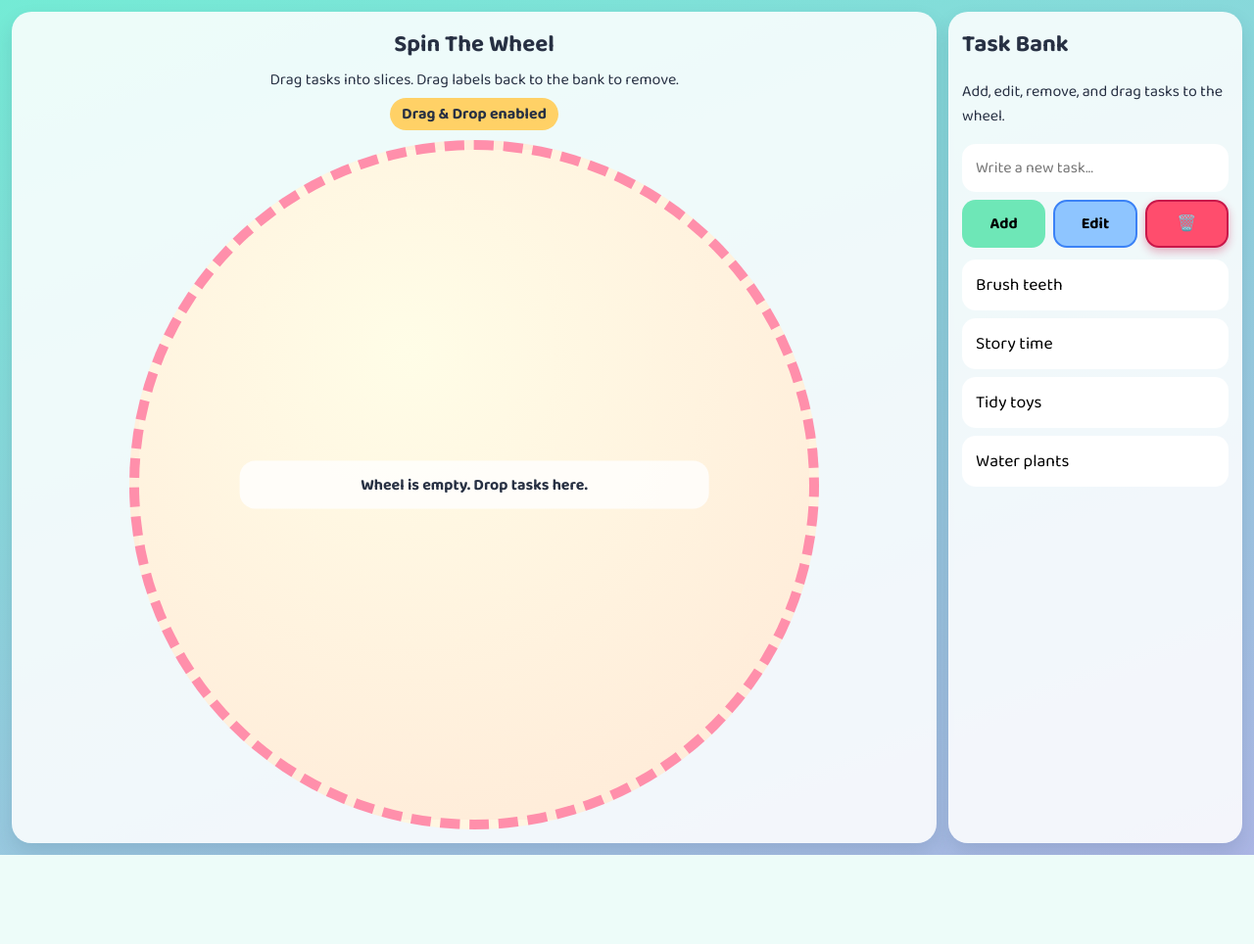
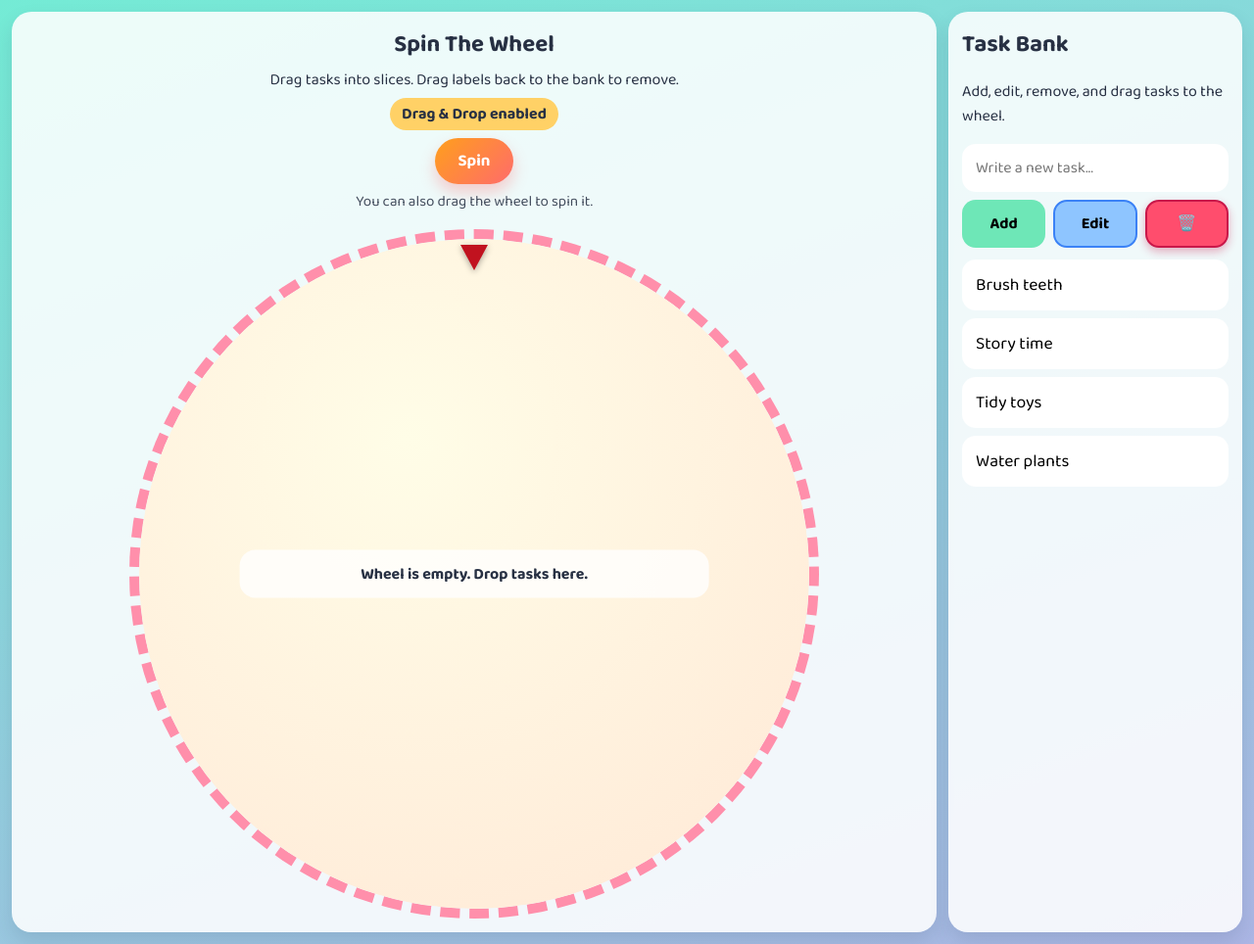
Before and after one commit to Shai2u/spin_the_wheel_game, a Django app: page / in a window 1280 px wide. Shown: the whole page at 98% size. Before the commit the page ends 873 px from the top, so only its background shows below. Run offline with Django 4.2, Linux system fonts and the light colour scheme.

Commit message:
Enhance Wheelgame functionality: implement spinning mechanics with drag-to-spin support, add winner selection logic, and improve UI with new spin button and controls. Update styles for better user interaction and visual feedback.

```diff
--- a/static/wheelgame/app.js
+++ b/static/wheelgame/app.js
@@ -1,4 +1,4 @@
-const { useEffect, useMemo, useState } = React;
+const { useEffect, useMemo, useRef, useState } = React;
 
 const STORAGE_KEY = "wheelgame_task_bank_v1";
 const SLICE_COLORS = [
@@ -22,13 +22,16 @@ function isHebrewText(value) {
 
 function buildSliceLabelStyle(index, total) {
   const angleStep = 360 / total;
-  const midAngle = index * angleStep + angleStep / 2;
-  const radians = (midAngle * Math.PI) / 180;
+  const midAngleFromTop = index * angleStep + angleStep / 2;
+  const angleFromRight = midAngleFromTop - 90;
+  const radians = (angleFromRight * Math.PI) / 180;
   const radiusPercent = 33;
   const left = 50 + Math.cos(radians) * radiusPercent;
   const top = 50 + Math.sin(radians) * radiusPercent;
   const readableRotation =
-    midAngle > 90 && midAngle < 270 ? midAngle + 180 : midAngle;
+    angleFromRight > 90 && angleFromRight < 270
+      ? angleFromRight + 180
+      : angleFromRight;
 
   return {
     left: `${left}%`,
@@ -85,7 +88,22 @@ function App() {
   const [draggingTask, setDraggingTask] = useState(null);
   const [wheelDropActive, setWheelDropActive] = useState(false);
   const [bankDropActive, setBankDropActive] = useState(false);
+  const [wheelRotation, setWheelRotation] = useState(0);
+  const [spinDurationMs, setSpinDurationMs] = useState(0);
+  const [isSpinning, setIsSpinning] = useState(false);
+  const [winnerTaskId, setWinnerTaskId] = useState(null);
   const inputIsHebrew = isHebrewText(newTaskLabel);
+  const wheelRef = useRef(null);
+  const spinTimeoutRef = useRef(null);
+  const dragSpinRef = useRef({
+    active: false,
+    startAngle: 0,
+    startRotation: 0,
+    currentRotation: 0,
+    lastAngle: 0,
+    lastTs: 0,
+    velocity: 0,
+  });
   const wheelGradient = useMemo(() => {
     if (!wheelTasks.length) {
       return "radial-gradient(circle at 40% 30%, #fffde7, #ffe8d6)";
@@ -98,7 +116,7 @@ function App() {
       const color = SLICE_COLORS[index % SLICE_COLORS.length];
       return `${color} ${start}deg ${end}deg`;
     });
-    return `conic-gradient(${slices.join(", ")})`;
+    return `conic-gradient(from -90deg, ${slices.join(", ")})`;
   }, [wheelTasks]);
 
   useEffect(() => {
@@ -110,6 +128,138 @@ function App() {
       })
     );
   }, [bankTasks, wheelTasks]);
+
+  useEffect(() => {
+    return () => {
+      if (spinTimeoutRef.current) {
+        clearTimeout(spinTimeoutRef.current);
+      }
+    };
+  }, []);
+
+  function normalizeDegrees(value) {
+    return ((value % 360) + 360) % 360;
+  }
+
+  function findWinnerIndexByRotation(rotationDeg, totalSlices) {
+    if (!totalSlices) return -1;
+    const normalized = normalizeDegrees(rotationDeg);
+    const localAngleFromTop = (360 - normalized) % 360;
+    const angleStep = 360 / totalSlices;
+    return Math.floor(localAngleFromTop / angleStep) % totalSlices;
+  }
+
+  function finishSpin(finalRotation) {
+    const winnerIndex = findWinnerIndexByRotation(finalRotation, wheelTasks.length);
+    if (winnerIndex >= 0 && wheelTasks[winnerIndex]) {
+      setWinnerTaskId(wheelTasks[winnerIndex].id);
+    }
+    setIsSpinning(false);
+  }
+
+  function spinTo(targetRotation, durationMs) {
+    if (!wheelTasks.length) {
+      setError("Add at least one task to the wheel first.");
+      return;
+    }
+    if (spinTimeoutRef.current) {
+      clearTimeout(spinTimeoutRef.current);
+    }
+
+    setError("");
+    setWinnerTaskId(null);
+    setSpinDurationMs(durationMs);
+    setIsSpinning(true);
+    setWheelRotation(targetRotation);
+
+    spinTimeoutRef.current = setTimeout(() => {
+      finishSpin(targetRotation);
+      spinTimeoutRef.current = null;
+    }, durationMs + 30);
+  }
+
+  function spinByButton() {
+    if (!wheelTasks.length) {
+      setError("Add at least one task to the wheel first.");
+      return;
+    }
+    if (isSpinning) return;
+
+    const turns = 6 + Math.random() * 3;
+    const targetRotation = wheelRotation + turns * 360 + Math.random() * 360;
+    const durationMs = 4200 + Math.random() * 1400;
+    spinTo(targetRotation, durationMs);
+  }
+
+  function getPointerAngleDeg(event) {
+    const wheelElement = wheelRef.current;
+    if (!wheelElement) return 0;
+    const rect = wheelElement.getBoundingClientRect();
+    const cx = rect.left + rect.width / 2;
+    const cy = rect.top + rect.height / 2;
+    const dx = event.clientX - cx;
+    const dy = event.clientY - cy;
+    return (Math.atan2(dy, dx) * 180) / Math.PI;
+  }
+
+  function normalizeDeltaAngle(nextAngle, prevAngle) {
+    let delta = nextAngle - prevAngle;
+    while (delta > 180) delta -= 360;
+    while (delta < -180) delta += 360;
+    return delta;
+  }
+
+  function onWheelPointerDown(event) {
+    if (isSpinning) return;
+    if (event.target.closest(".slice-label")) return;
+    if (!wheelTasks.length) {
+      setError("Drag tasks into the wheel first.");
+      return;
+    }
+
+    const startAngle = getPointerAngleDeg(event);
+    dragSpinRef.current = {
+      active: true,
+      startAngle,
+      startRotation: wheelRotation,
+      currentRotation: wheelRotation,
+      lastAngle: startAngle,
+      lastTs: performance.now(),
+      velocity: 0,
+    };
+
+    const onPointerMove = (moveEvent) => {
+      if (!dragSpinRef.current.active) return;
+      const nextAngle = getPointerAngleDeg(moveEvent);
+      const deltaFromStart = normalizeDeltaAngle(nextAngle, dragSpinRef.current.startAngle);
+      const now = performance.now();
+      const frameDeltaAngle = normalizeDeltaAngle(nextAngle, dragSpinRef.current.lastAngle);
+      const dt = Math.max(1, now - dragSpinRef.current.lastTs);
+      dragSpinRef.current.velocity = frameDeltaAngle / dt;
+      dragSpinRef.current.lastAngle = nextAngle;
+      dragSpinRef.current.lastTs = now;
+      dragSpinRef.current.currentRotation =
+        dragSpinRef.current.startRotation + deltaFromStart;
+      setWheelRotation(dragSpinRef.current.currentRotation);
+      setWinnerTaskId(null);
+    };
+
+    const onPointerUp = () => {
+      const { velocity } = dragSpinRef.current;
+      dragSpinRef.current.active = false;
+      window.removeEventListener("pointermove", onPointerMove);
+      window.removeEventListener("pointerup", onPointerUp);
+
+      const speed = Math.min(Math.abs(velocity), 0.9);
+      const direction = velocity >= 0 ? 1 : -1;
+      const bonusRotation = direction * (360 * (2 + speed * 6));
+      const durationMs = 2200 + speed * 1800;
+      spinTo(dragSpinRef.current.currentRotation + bonusRotation, durationMs);
+    };
+
+    window.addEventListener("pointermove", onPointerMove);
+    window.addEventListener("pointerup", onPointerUp);
+  }
 
   function addTask(event) {
     if (event) {
@@ -247,11 +397,29 @@ function App() {
           <h1>Spin The Wheel</h1>
           <p>Drag tasks into slices. Drag labels back to the bank to remove.</p>
           <span className="pill">Drag & Drop enabled</span>
+          <div className="wheel-controls">
+            <button
+              type="button"
+              className="spin-btn"
+              onClick={spinByButton}
+              disabled={isSpinning}
+            >
+              {isSpinning ? "Spinning..." : "Spin"}
+            </button>
+          </div>
+          <p className="wheel-help">You can also drag the wheel to spin it.</p>
+          {winnerTaskId ? (
+            <p className="winner-line">
+              Selected:{" "}
+              {wheelTasks.find((task) => task.id === winnerTaskId)?.label || ""}
+            </p>
+          ) : null}
         </div>
 
         <div
+          ref={wheelRef}
           className={`placeholder-wheel ${wheelDropActive ? "drop-active" : ""}`}
-          style={{ background: wheelGradient }}
+          onPointerDown={onWheelPointerDown}
           onDragOver={(event) => {
             event.preventDefault();
             if (draggingTask?.source === "bank") {
@@ -261,6 +429,17 @@ function App() {
           onDragLeave={() => setWheelDropActive(false)}
           onDrop={onWheelDrop}
         >
+          <div className="wheel-needle" />
+          <div
+            className="wheel-disc"
+            style={{
+              background: wheelGradient,
+              transform: `rotate(${wheelRotation}deg)`,
+              transition: isSpinning
+                ? `transform ${spinDurationMs}ms cubic-bezier(0.08, 0.75, 0.2, 1)`
+                : "none",
+            }}
+          >
             {wheelTasks.length ? (
               wheelTasks.map((task, index) => (
                 <button
@@ -268,9 +447,9 @@ function App() {
                   type="button"
                   className={`slice-label ${
                     isHebrewText(task.label) ? "rtl-text" : "ltr-text"
-                }`}
+                  } ${winnerTaskId === task.id ? "is-winner" : ""}`}
                   style={buildSliceLabelStyle(index, wheelTasks.length)}
-                draggable
+                  draggable={!isSpinning}
                   onDragStart={() => onTaskDragStart("wheel", task.id)}
                   onDragEnd={onTaskDragEnd}
                   dir={isHebrewText(task.label) ? "rtl" : "ltr"}
@@ -282,6 +461,7 @@ function App() {
             ) : (
               <p className="wheel-empty-state">Wheel is empty. Drop tasks here.</p>
             )}
+          </div>
         </div>
       </section>
 
--- a/static/wheelgame/styles.css
+++ b/static/wheelgame/styles.css
@@ -59,6 +59,40 @@ body {
   margin: 0 0 6px;
 }
 
+.wheel-controls {
+  margin: 8px 0 6px;
+}
+
+.spin-btn {
+  border: 0;
+  border-radius: 999px;
+  padding: 10px 24px;
+  font: inherit;
+  font-size: 1.05rem;
+  font-weight: 800;
+  background: linear-gradient(135deg, #ff9f1c, #ff6b6b);
+  color: #fff;
+  cursor: pointer;
+  box-shadow: 0 8px 16px #ff6b6b55;
+}
+
+.spin-btn:disabled {
+  opacity: 0.65;
+  cursor: not-allowed;
+}
+
+.wheel-help {
+  opacity: 0.85;
+  font-size: 0.95rem;
+}
+
+.winner-line {
+  margin: 6px 0 0;
+  font-size: 1.15rem;
+  font-weight: 800;
+  color: #2b2d42;
+}
+
 .placeholder-wheel {
   width: min(88vh, calc(100vw - 360px));
   aspect-ratio: 1 / 1;
@@ -68,6 +102,27 @@ body {
   overflow: hidden;
   text-align: center;
   transition: transform 120ms ease, box-shadow 120ms ease;
+  touch-action: none;
+}
+
+.wheel-disc {
+  position: absolute;
+  inset: 0;
+  border-radius: 50%;
+}
+
+.wheel-needle {
+  position: absolute;
+  top: 6px;
+  left: 50%;
+  transform: translateX(-50%);
+  z-index: 2;
+  width: 0;
+  height: 0;
+  border-left: 14px solid transparent;
+  border-right: 14px solid transparent;
+  border-top: 26px solid #c1121f;
+  filter: drop-shadow(0 2px 3px #00000055);
 }
 
 .placeholder-wheel.drop-active,
@@ -221,12 +276,18 @@ body {
   border-radius: 12px;
   padding: 4px 8px;
   font: inherit;
-  font-size: 0.88rem;
+  font-size: 1rem;
+  font-weight: 700;
   background: #ffffffd9;
   cursor: grab;
   white-space: nowrap;
   overflow: hidden;
   text-overflow: ellipsis;
+}
+
+.slice-label.is-winner {
+  background: #fff3b0;
+  box-shadow: 0 0 0 2px #ff9f1c;
 }
 
 .pill {
```
Lines whose indentation alone changed are shown as unchanged.
